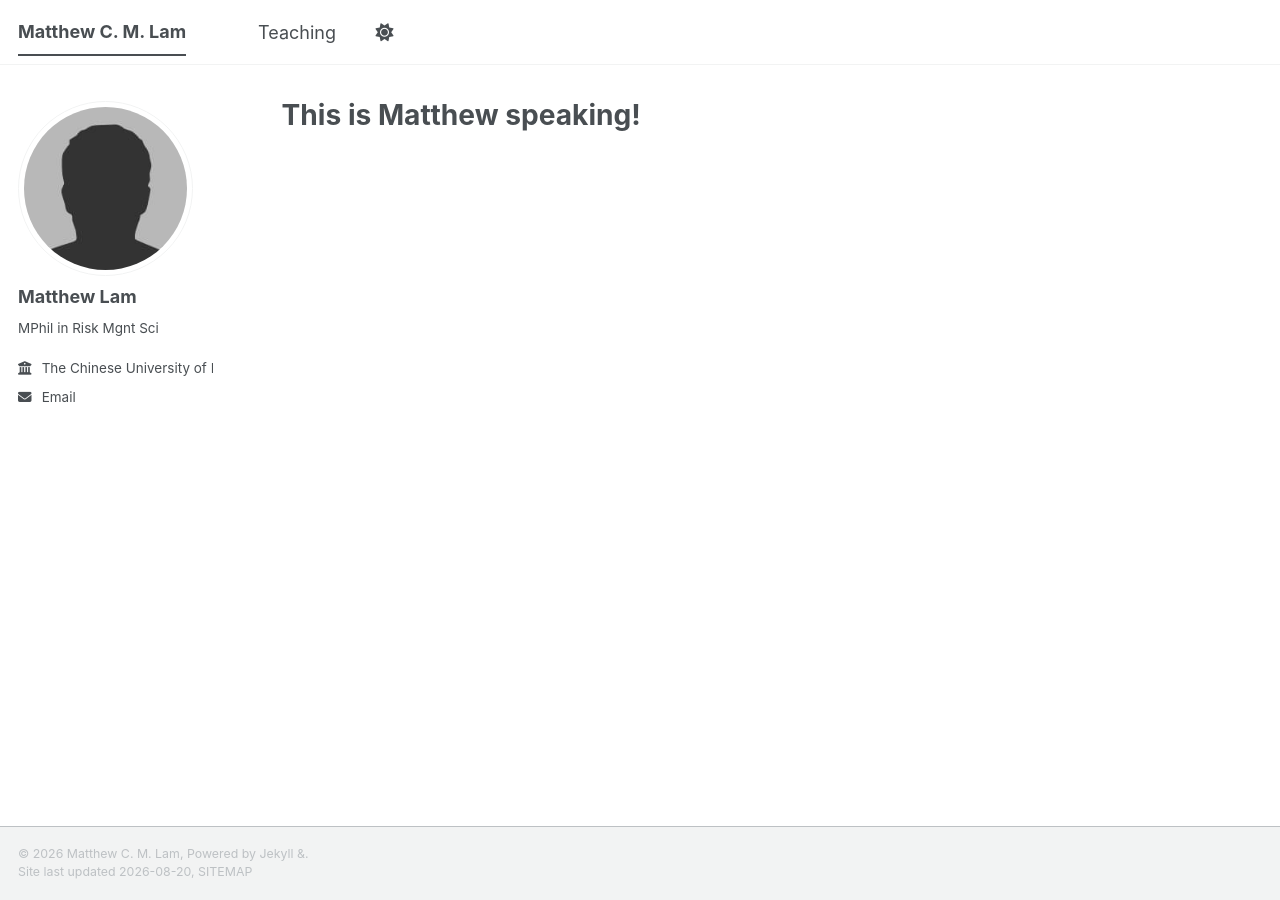
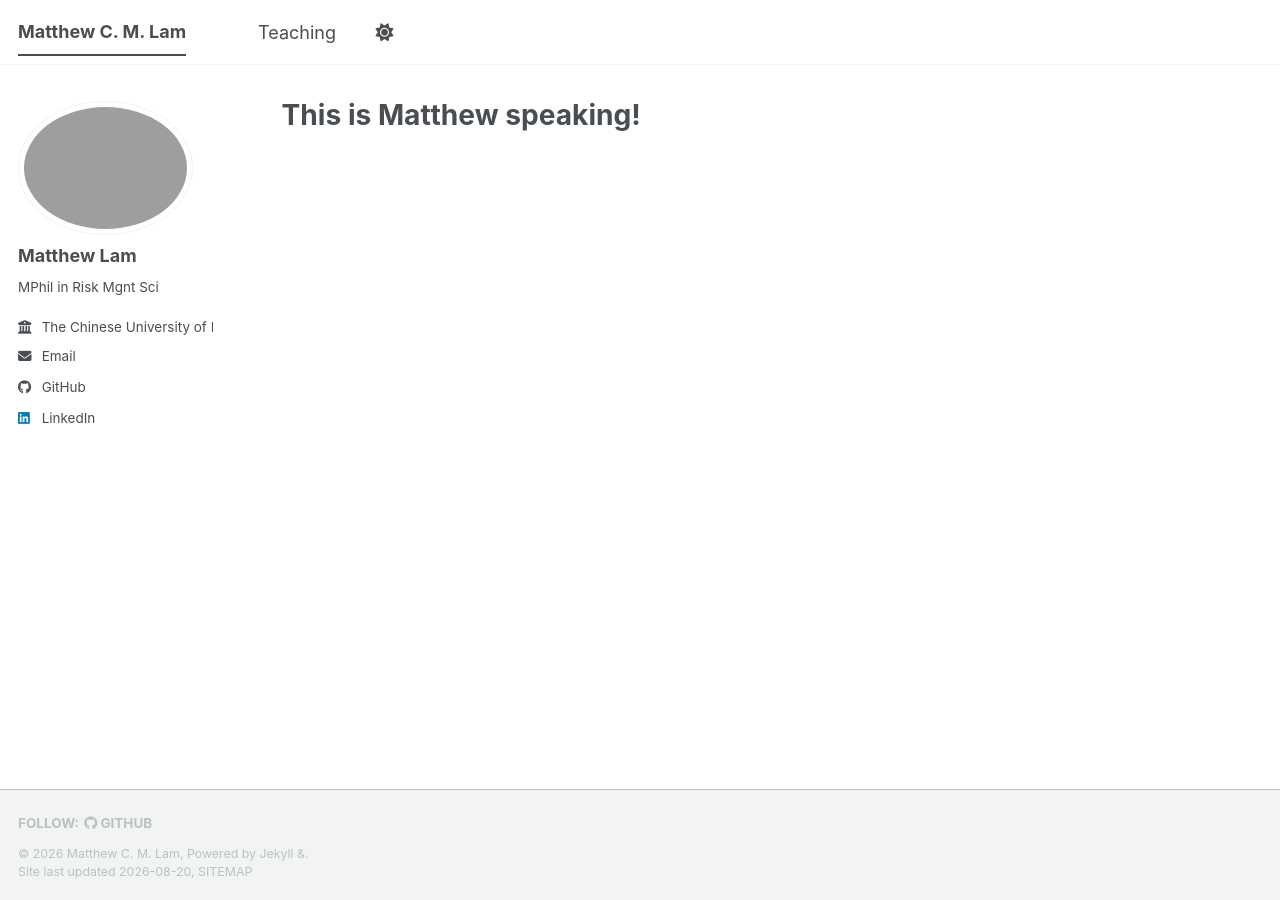
Before and after one commit to MatthewCMLam/matthewcmlam.github.io, a Jekyll site: the page built from _pages/about.md, in a window 1280 px wide. Built offline with Jekyll 4.4.1, drawn with Linux system fonts in a browser that asks for light colours; a style sheet for code colours, icons or effects is not loaded; part of the change alters nothing that is shown.

Commit message:
Update _config.yml

```diff
--- a/_config.yml
+++ b/_config.yml
@@ -23,7 +23,7 @@ repository               : "MatthewCMLam/matthewcmlam.github.io"
 #               Additional customization can be done by editing /_includes/author-profile.html
 author:
   # Biographic information
-  avatar           : "bio-photo.jpg"
+  avatar           : "matthewcmlam.jpg"
   name             : "Matthew Lam"
   pronouns         : # example: "she/her"
   bio              : "MPhil in Risk Mgnt Sci"
@@ -51,7 +51,7 @@ author:
   bitbucket        : # Username - Update with your username on the site
   codepen          : # Username
   dribbble         : # Username
-  github           :
+  github           : https://github.com/MatthewCMLam
   kaggle           : # Username
   stackoverflow    : # User number or user number and name (i.e., use "1" or "1/jeff-atwood")
 
@@ -66,7 +66,7 @@ author:
   keybase          : # Username
   instagram        : # Username
   lastfm           : # Username
-  linkedin         : # Username
+  linkedin         : https://www.linkedin.com/in/matthew-lam-4b6760224/
   mastodon         : # URL
   medium           : # URL
   pinterest        : # Username
```
